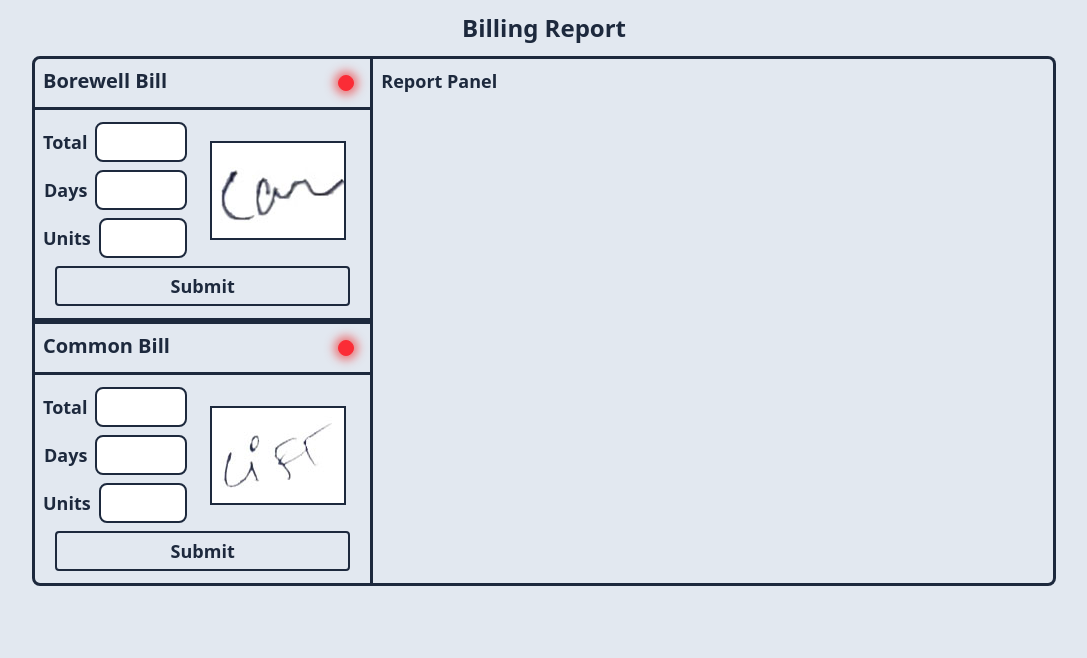
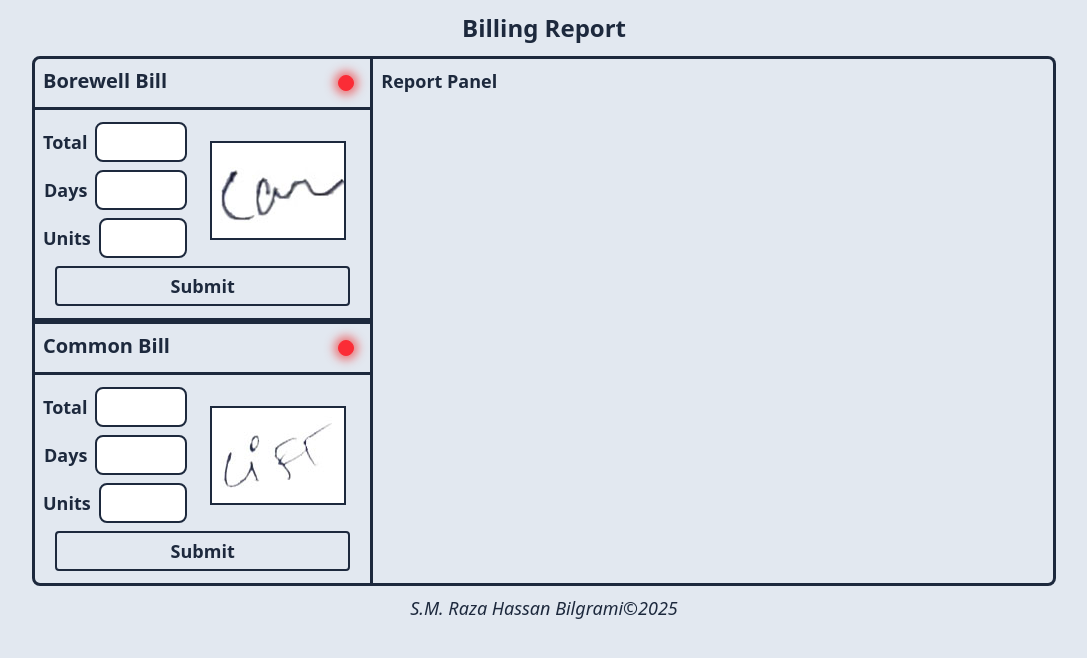
Before and after one commit to bilgramiraza/billing-report, a React (Vite) app: page / in a window 1280 px wide. Shown: the top 658 px of the page, without its empty margins (96-1183 px from the left). Built offline with nearby package versions, Linux system fonts and the light colour scheme.

Commit message:
Added Footer

```diff
--- a/src/App.jsx
+++ b/src/App.jsx
@@ -1,3 +1,4 @@
+import dayjs from "dayjs";
 import FormOne from "./components/FormOne";
 import FormTwo from "./components/FormTwo";
 import ReportPanel from "./components/ReportPanel";
@@ -16,7 +17,12 @@ function App() {
           <ReportPanel />
         </div>
       </div>
-    </div>
+      <div className="my-2 text-center">
+        <p className="text-lg font-normal italic text-slate-800 dark:text-slate-200">
+          <a href="https://github.com/bilgramiraza" target="_blank" rel="noreferrer" class="hover:underline">{`S.M. Raza Hassan Bilgrami©${dayjs().year()}`}</a>
+        </p>
+      </div>
+    </div >
   );
 }
 
```
